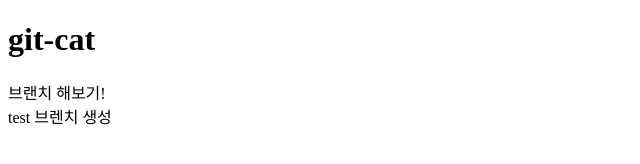
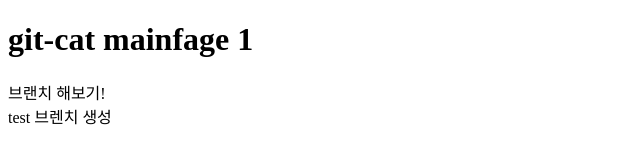
Before and after one commit to woojae05/Git-Github, a plain HTML site: page index.html in a window 1280 px wide. Shown: the whole page, without its empty margins (0-640 px from the left). Drawn offline with Linux system fonts and the light colour scheme.

Commit message:
메인페이지1 생성

```diff
--- a/index.html
+++ b/index.html
@@ -7,7 +7,7 @@
     <title>Document</title>
 </head>
 <body>
-    <h1>git-cat</h1>
+    <h1>git-cat mainfage 1</h1>
     <div>브랜치 해보기!</div>
     <div>test 브렌치 생성</div>
 </body>
```
